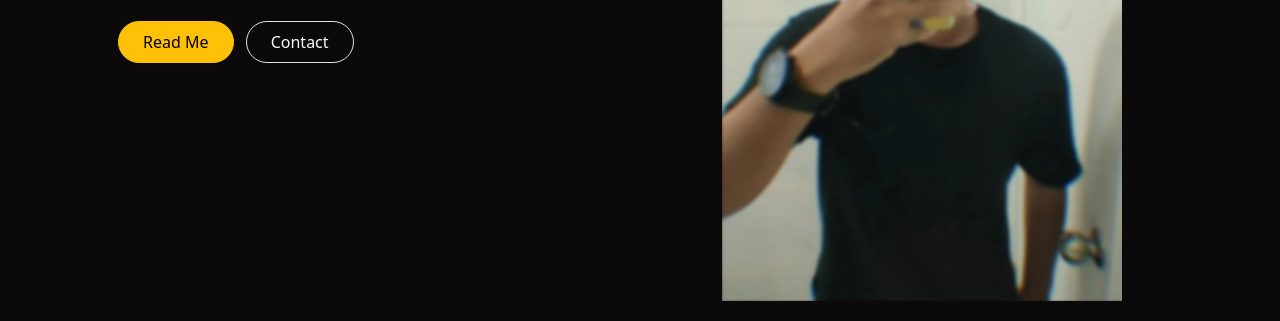
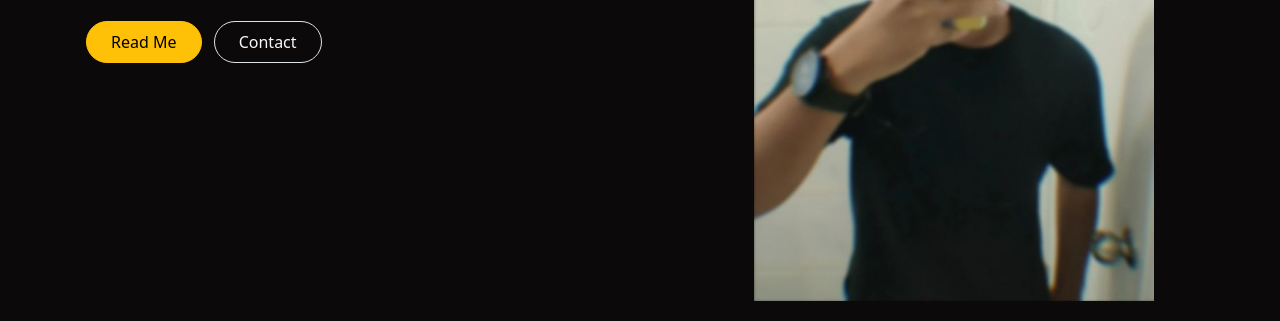
Before and after one commit to MengRonal/Aboutme, a plain HTML site: page index.html in a window 1280 px wide. Shown: the part 334-655 px from the top of the page. Drawn offline with nearby package versions, Linux system fonts and the light colour scheme.

Commit message:
Add files via upload

```diff
--- a/index.html
+++ b/index.html
@@ -118,7 +118,7 @@
           </div>
         </div>
       </nav>
-      <div class="container px-5 content">
+      <div class="container px-3 content">
         <div>
           <p class="text-warning">Hello</p>
           <div class="contianer">
```
